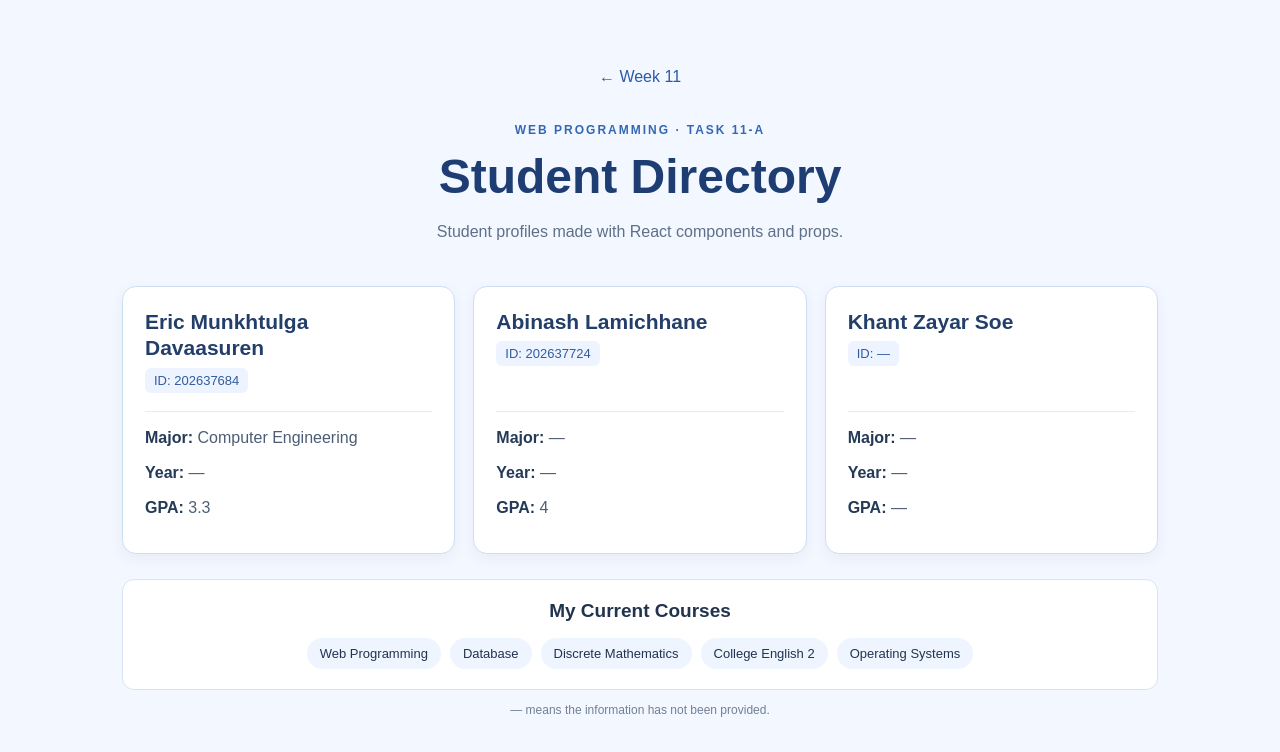
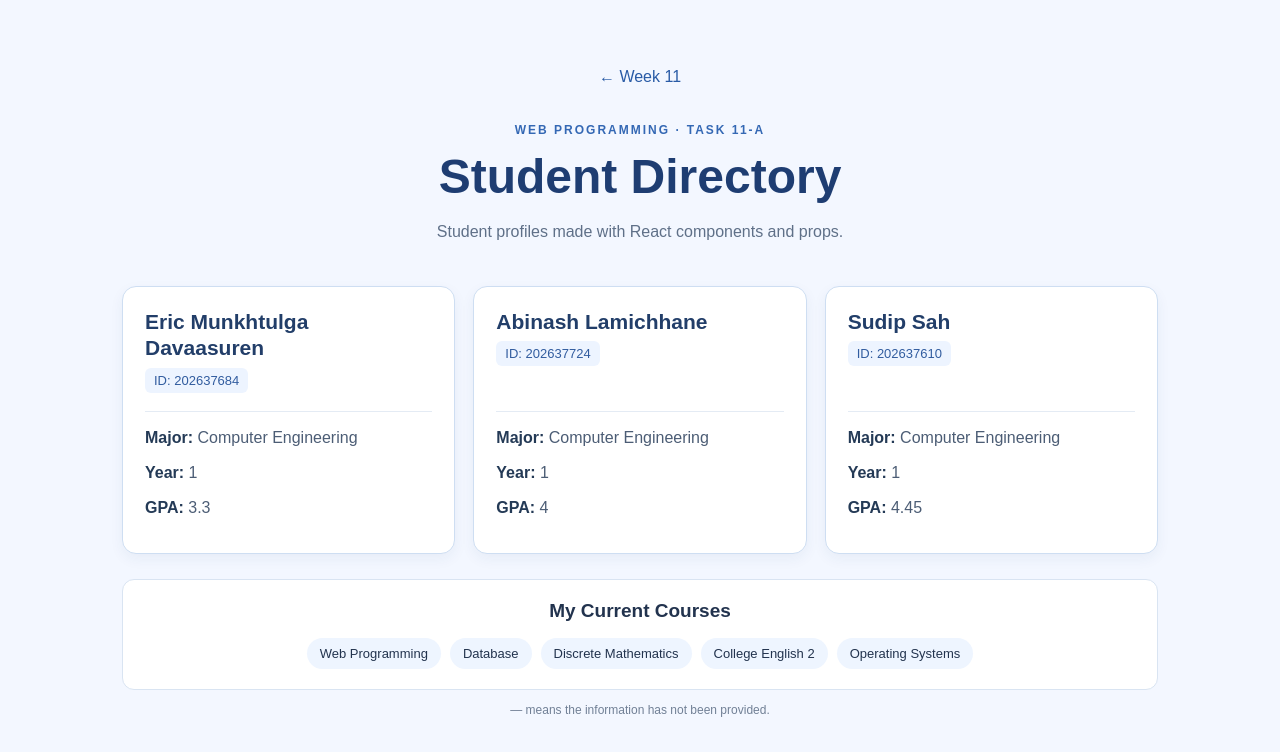
Before and after one commit to Eric2626/Web-programming-live-site, a React (Vite) app in the folder week11/task11/: page / in a window 1280 px wide. Shown: the top 752 px of the page. Built offline with nearby package versions, Linux system fonts and the light colour scheme; the HTML template or start-up script is replaced by a standard one.

Commit message:
Complete Task 11-A with Eric, Abinash and Sudip student profiles

```diff
--- a/week11/task11/src/App.jsx
+++ b/week11/task11/src/App.jsx
@@ -16,22 +16,22 @@ function App() {
           name="Eric Munkhtulga Davaasuren"
           studentId="202637684"
           major="Computer Engineering"
-          year="—"
+          year={1}
           gpa={3.3}
         />
         <StudentProfileCard
           name="Abinash Lamichhane"
           studentId="202637724"
-          major="—"
-          year="—"
+          major="Computer Engineering"
+          year={1}
           gpa={4}
         />
         <StudentProfileCard
-          name="Khant Zayar Soe"
-          studentId="—"
-          major="—"
-          year="—"
-          gpa="—"
+          name="Sudip Sah"
+          studentId="202637610"
+          major="Computer Engineering"
+          year={1}
+          gpa={4.45}
         />
       </section>
 
```
